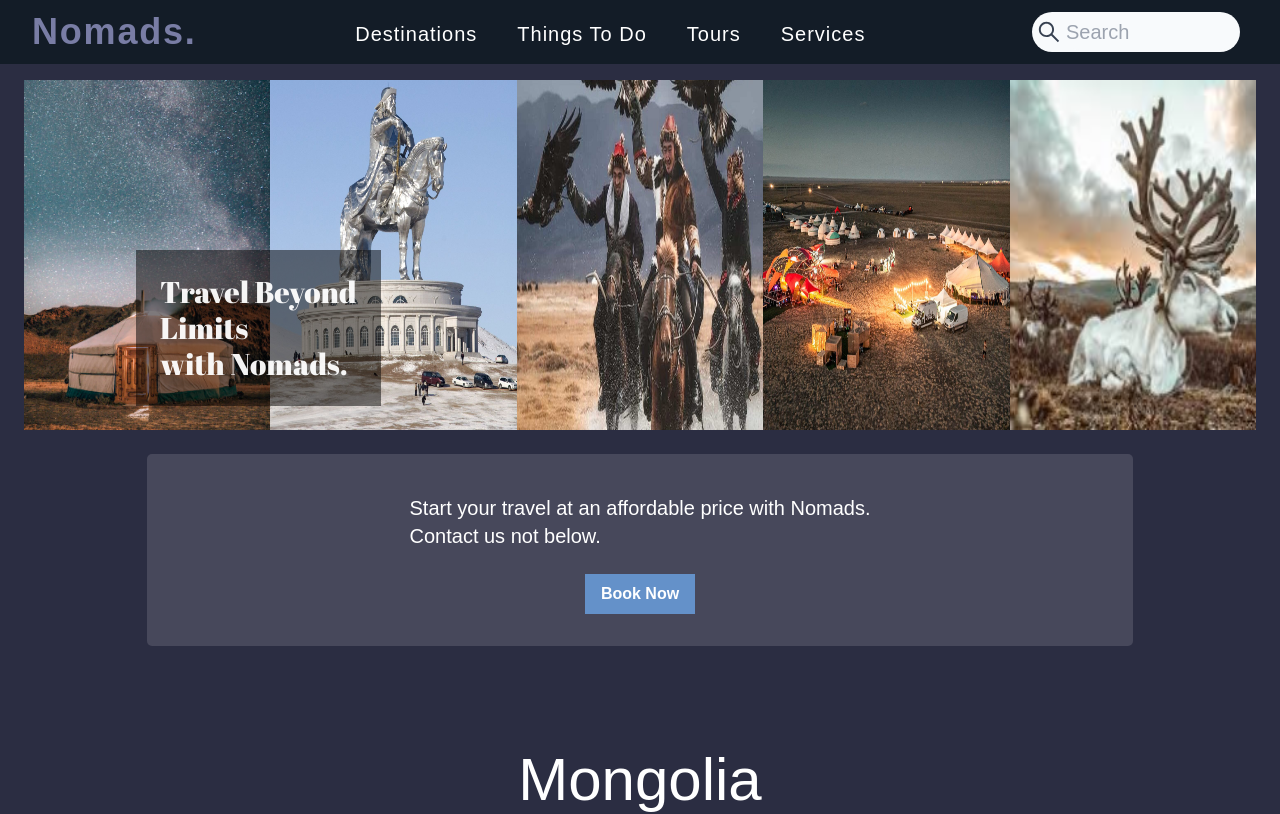
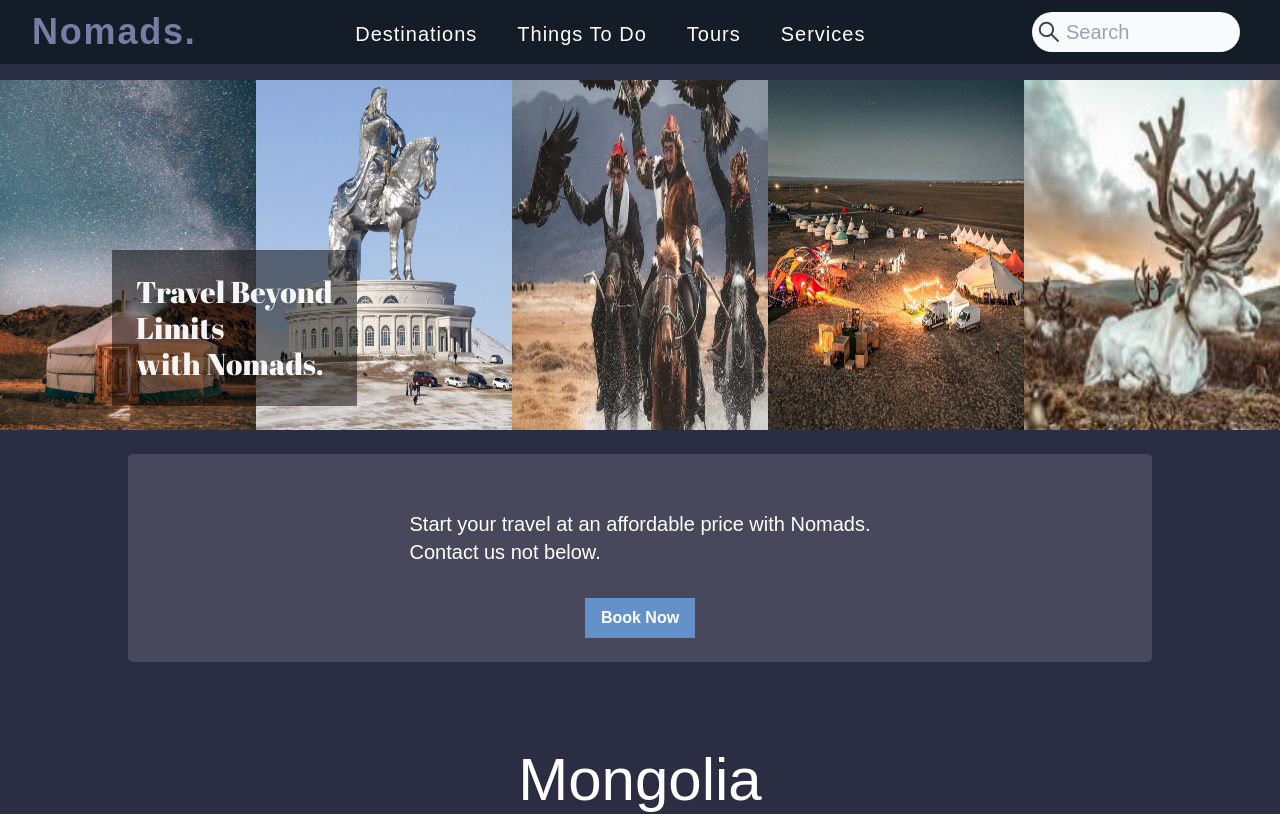
Before and after one commit to NurkaAmre/nomad, a Next.js app: page / in a window 1280 px wide. Shown: the top 814 px of the page. Built offline with nearby package versions, Linux system fonts and the light colour scheme; a web font is replaced by a local one.

Commit message:
Update UI design according to the figma design

```diff
--- a/components/countryInfo.tsx
+++ b/components/countryInfo.tsx
@@ -2,7 +2,7 @@ import React from 'react'
 
 const CountryInfo = () => {
   return (
-    <section className='text-white md:py-10 py-20'>
+    <section className='text-white md:py-6 py-8'>
       <div className='md:px-[4rem] px-6 pt-10'>
         <h2 className='text-center mb-3 text-5xl md:text-6xl font-abhaya'>Mongolia</h2>
         <hr className='w-[180px] md:w-[720px] h-px mx-auto mt-2 mb-10 md:mb-2 bg-gray-500 border-0 rounded dark:bg-gray-700' />
--- a/components/sections/Hero.tsx
+++ b/components/sections/Hero.tsx
@@ -6,7 +6,7 @@ const Hero = async () => {
   const heroPlacesList = heroPlaces.map((heroPlace: HeroType) => (
     <li key={heroPlace.id} className="flex-1">
       <img
-        className="min-w-[500px] md:min-w-[100%] w-[100%] max-w-[100%] h-[350px] object-fill"
+        className="min-w-[767px] md:min-w-[100%] w-[100%] max-w-[100%] h-[420px] md:h-[350px] object-fill"
         src={heroPlace.image}
         alt={heroPlace.name}
       />
@@ -14,21 +14,25 @@ const Hero = async () => {
   ));
 
   return (
-    <section className="pt-28 md:pt-20 px-6 static">
+    <section className="pt-28 md:pt-20 static">
       <div className="relative">
-        <h2 className="absolute w-fit bg-black/50 text-white/95 p-6 text-3xl font-abril z-50 left-6 md:left-28 bottom-6 mx-auto">
-          Travel Beyond <br /> Limits <br /> with Nomads.
-        </h2>
         <ul className="flex flex-row overflow-hidden justify-center">
           {heroPlacesList}
         </ul>
+
+        <div className="absolute z-50 left-0 right-0 top-0 bottom-0 flex justify-center items-center ">
+          <h2 className="md:absolute bg-black/50 text-white/95 text-3xl font-abril w-fit p-6 left-6 md:left-28 bottom-6 mx-auto">
+            Travel Beyond <br /> Limits <br /> with Nomads.
+          </h2>
+        </div>
+
       </div>
-      <div className="m-6 p-6 bg-[#47485B] w-full md:w-[80%] max-w-[100%] mx-auto rounded-[5px] flex flex-col justify-center items-center text-center">
-        <p className="my-4 font-abhaya text-xl text-left">
+      <div className="m-6 p-6 bg-transparent md:bg-[#47485B] w-full md:w-[80%] max-w-[100%] mx-auto rounded-[5px] flex flex-col justify-center items-center text-center static overflow-hidden">
+        <p className="rounded-[5px] my-4 p-4 font-abhaya text-xl text-left bg-[#47485B] md:bg-transparent">
           Start your travel at an affordable price with Nomads.
           <br /> Contact us not below.
         </p>
-        <button className="bg-[#6491C9] text-white px-4 py-2 font-abhaya font-extrabold my-2">
+        <button className="bg-[#6491C9] text-white px-4 py-2 font-abhaya font-extrabold">
           Book Now
         </button>
       </div>
```
